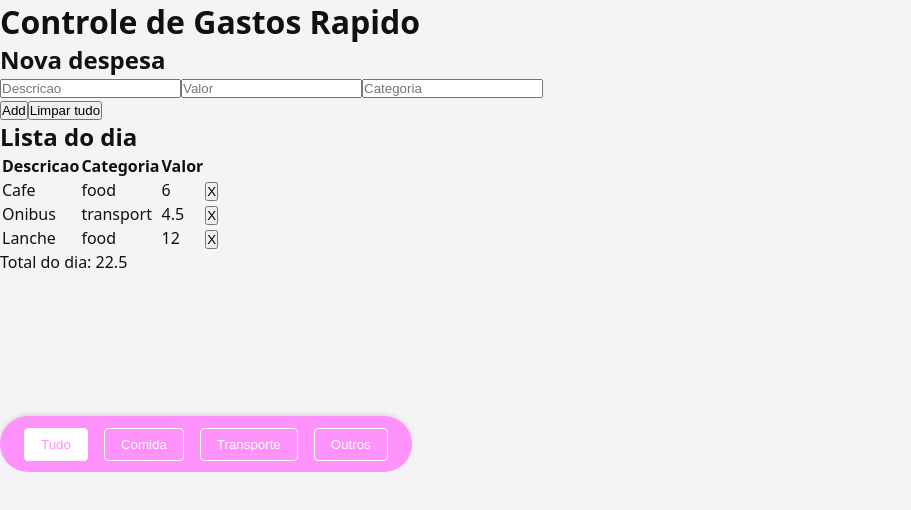
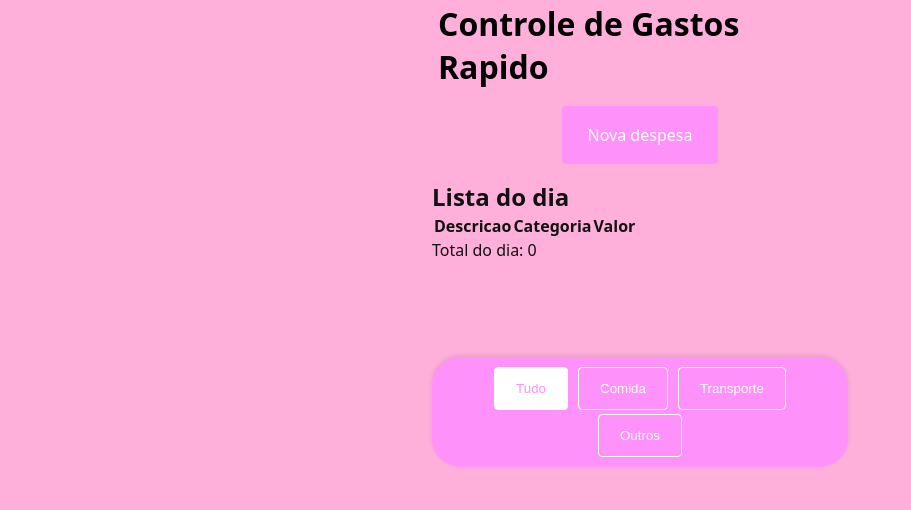
Before and after one commit to GustavoAlvHnr/Projeto-Mobile, a Vue app: page / in a window 1280 px wide. Shown: the top 510 px of the page, without its empty margins (0-911 px from the left). Built offline with nearby package versions, Linux system fonts and the light colour scheme.

Commit message:
Feat 4: Reestruturação do layout, criação da estrutura de rotas, criando appHeader e estilização de botões e placeholders

```diff
--- a/src/App.vue
+++ b/src/App.vue
@@ -1,109 +1,13 @@
+<script setup>
+
+</script>
 
 <template>
-    <div class="app">
-        <div class="header">
-            <h1>Controle de Gastos Rapido</h1>
-
-        </div>
-
-        <div class="layout">
-            <div class="panel">
-                <h2>Nova despesa</h2>
-                <input v-model="title" class="input" placeholder="Descricao" />
-                <input v-model="value" class="input" placeholder="Valor" />
-                <input v-model="category" class="input" placeholder="Categoria" />
-                <div class="row">
-                    <button class="small-btn" @click="addExpense">Add</button>
-                    <button class="small-btn" @click="clearAll">Limpar tudo</button>
-                </div>
-            </div>
-
-            <div class="panel">
-                <h2>Lista do dia</h2>
-                <table class="table">
-                    <thead>
-                        <tr>
-                            <th>Descricao</th>
-                            <th>Categoria</th>
-                            <th>Valor</th>
-                            <th></th>
-                        </tr>
-                    </thead>
-                    <tbody>
-                        <tr v-for="item in filtered" :key="item.id">
-                            <td>{{ item.title }}</td>
-                            <td>{{ item.category }}</td>
-                            <td>{{ item.value }}</td>
-                            <td>
-                                <button class="small-btn" @click="removeExpense(item.id)">X</button>
-                            </td>
-                        </tr>
-                    </tbody>
-                </table>
-
-                <div class="summary">
-                    Total do dia: {{ total }}
-                </div>
-            </div>
-        </div>
-    </div>
-    <AppFooter :filtro-atual="filter" @update-filter="filter = $event" />
+  <div id="app">
+    <router-view />
+  </div>
 </template>
 
-<script setup>
-import AppFooter from './components/layout/appFooter.vue';
-import { computed, ref } from 'vue';
+<style scoped>
 
-
-const expenses = ref([
-    { id: 1, title: 'Cafe', value: 6, category: 'food' },
-    { id: 2, title: 'Onibus', value: 4.5, category: 'transport' },
-    { id: 3, title: 'Lanche', value: 12, category: 'food' },
-]);
-
-const title = ref('');
-const value = ref('');
-const category = ref('');
-const filter = ref('all');
-
-const filtered = computed(() => {
-    if (filter.value === 'all') {
-        return expenses.value;
-    }
-    return expenses.value.filter((item) => item.category === filter.value);
-});
-
-const total = computed(() => {
-    return expenses.value.reduce((sum, item) => sum + Number(item.value || 0), 0);
-});
-
-function addExpense() {
-    if (!title.value.trim() || !value.value.trim()) {
-        alert('Preencha tudo');
-        return;
-    }
-    expenses.value.push({
-        id: Date.now(),
-        title: title.value,
-        value: value.value,
-        category: category.value || 'other',
-    });
-    title.value = '';
-    value.value = '';
-    category.value = '';
-}
-
-function removeExpense(id) {
-    expenses.value = expenses.value.filter((item) => item.id !== id);
-}
-
-function clearAll() {
-    if (!confirm('Tem certeza?')) {
-        return;
-    }
-    expenses.value = [];
-}
-</script>
-<style>
-@import './assets/css/global.css';
 </style>
--- a/src/assets/css/global.css
+++ b/src/assets/css/global.css
@@ -14,13 +14,21 @@ body {
   background: #f4f4f6;
   color: #111;
   -webkit-font-smoothing: antialiased;
+   background-color: rgb(255, 176, 218);
+
+}
+
+#app {
+  max-width: 480px;
+  margin: 0 auto;
+  padding: 0 16px;
 }
 
 
 
-/* Espaçamento para conteúdo abaixo do header fixo */
 .page {
   padding: 72px 16px 16px;
   max-width: 600px;
   margin: 0 auto;
+
 }
--- a/src/components/layout/appFooter.vue
+++ b/src/components/layout/appFooter.vue
@@ -1,5 +1,5 @@
 <script setup>
-defineProps({
+const props = defineProps({
     filtroAtual: {
         type: String,
         default: 'all'
@@ -10,42 +10,39 @@ defineEmits(['update-filter']);
 </script>
 
 <template>
-     <div class="app-footer">
-                <button class="small-btn" :class="{ active: filtroAtual === 'all' }" @click="$emit('update-filter', 'all')">Tudo</button>
-                <button class="small-btn" :class="{ active: filtroAtual === 'food' }" @click="$emit('update-filter', 'food')">Comida</button>
-                <button class="small-btn" :class="{ active: filtroAtual === 'transport' }" @click="$emit('update-filter', 'transport')">Transporte</button>
-                <button class="small-btn" :class="{ active: filtroAtual === 'other' }" @click="$emit('update-filter', 'other')">Outros</button>
+     <div class="app-footer" :style="{ top: props.topOffset }">
+                <button class="small-btn" :class="{ active: props.filtroAtual === 'all' }" @click="$emit('update-filter', 'all')">Tudo</button>
+                <button class="small-btn" :class="{ active: props.filtroAtual === 'food' }" @click="$emit('update-filter', 'food')">Comida</button>
+                <button class="small-btn" :class="{ active: props.filtroAtual === 'transport' }" @click="$emit('update-filter', 'transport')">Transporte</button>
+                <button class="small-btn" :class="{ active: props.filtroAtual === 'other' }" @click="$emit('update-filter', 'other')">Outros</button>
             </div>
 </template>
 <style scoped>
 
 
 .app-footer {
-
-
-  height: 56px;
   background: #ff91fa;
   color: white;
   display: flex;
+  flex-wrap: wrap;
   align-items: center;
   justify-content: center;
-  padding: 0 16px;
+  padding: 8px 36px;
   box-shadow: 0 -2px 4px rgba(0, 0, 0, 0.1);
   border-radius: 28px;
+  margin-top: 12vh;
 
-  margin-top: 12vh;
-  position: fixed;
-  top: 40vh;
 }
 
 .small-btn {
-    margin: 0 8px;
-    padding: 8px 16px;
+    margin: 2px 5px;
+    padding: 13px 21px;
     background: transparent;
     color: white;
     border: 1px solid white;
     border-radius: 4px;
     cursor: pointer;
+    white-space: nowrap;
 }
 
 .small-btn.active {
--- a/src/components/layout/appHeader.vue
+++ b/src/components/layout/appHeader.vue
@@ -0,0 +1,16 @@
+<template>
+     <div class="header">
+            <h1>Controle de Gastos Rapido</h1>
+
+        </div>
+</template>
+
+<style scoped>
+
+h1{
+
+    color: black;
+    padding: 2px 6px;
+    margin: 0;
+}
+</style>
--- a/src/main.js
+++ b/src/main.js
@@ -1,6 +1,7 @@
 import { createApp } from 'vue'
 import App from './App.vue'
 import router from './router'
+
 
 const app = createApp(App)
 
--- a/src/router/index.js
+++ b/src/router/index.js
@@ -4,8 +4,15 @@ const router = createRouter({
   history: createWebHistory(import.meta.env.BASE_URL),
   routes: [
     {
-
+      path: '/',
+      name: 'home',
+      component: () => import('../views/HomeView.vue'),
     },
+    {
+      path: '/Despesa-View',
+      name: 'expense',
+      component: () => import('../views/DespesaView.vue'),
+    }
   ],
 })
 
--- /dev/null
+++ b/src/views/DespesaView.vue
@@ -0,0 +1,111 @@
+<template>
+
+  <AppHeader />
+
+
+  <div class="layout">
+    <div class="panel">
+      <h2>Nova despesa</h2>
+      <input v-model="title" class="input" placeholder="Descricao" />
+      <input v-model="value" class="input" placeholder="Valor" />
+      <input v-model="category" class="input" placeholder="Categoria" />
+      <div class="row">
+        <button class="small-btn" @click="addExpenseHandler">Add</button>
+        <router-link to="/" class="small-btn">Voltar</router-link>
+        <button class="small-btn" @click="clearAll">Limpar tudo</button>
+      </div>
+    </div>
+
+    <div class="panel">
+      <h2>Lista de despesas</h2>
+      <table class="table">
+        <thead>
+          <tr>
+            <th>Descricao</th>
+            <th>Categoria</th>
+            <th>Valor</th>
+            <th></th>
+          </tr>
+        </thead>
+        <tbody>
+          <tr v-for="item in expenses" :key="item.id">
+            <td>{{ item.title }}</td>
+            <td>{{ item.category }}</td>
+            <td>{{ item.value }}</td>
+            <td>
+              <button class="small-btn2" @click="deleteExpense(item.id)">X</button>
+            </td>
+          </tr>
+        </tbody>
+      </table>
+    </div>
+  </div>
+</template>
+
+<script setup>
+import { ref } from 'vue';
+
+import { useExpenses } from '../composables/useExpenses.js';
+import AppHeader from '@/components/layout/appHeader.vue';
+
+const { addExpense, clearAll, deleteExpense, expenses } = useExpenses();
+
+const title = ref('');
+const value = ref('');
+const category = ref('');
+
+function addExpenseHandler() {
+  if (!title.value.trim() || !value.value.trim()) {
+    alert('Preencha tudo');
+    return;
+  }
+
+  addExpense({
+    title: title.value,
+    value: value.value,
+    category: category.value || 'other',
+  });
+
+  title.value = '';
+  value.value = '';
+  category.value = '';
+}
+</script>
+
+<style>
+@import '../assets/css/global.css';
+
+.input {
+    display: block;
+    width: 100%;
+    margin-bottom: 8px;
+    padding: 8px 12px;
+    background: white;
+    color: #ff91fa;
+    border: 1px solid #ff91fa;
+    border-radius: 4px;
+    font-size: 16px;
+    box-sizing: border-box;
+    margin-bottom: 2vh;
+}
+
+.small-btn {
+    margin: 2px 5px;
+    padding: 13px 21px;
+    background: transparent;
+    color: white;
+    border: 1px solid white;
+    border-radius: 4px;
+    cursor: pointer;
+    white-space: nowrap;
+    text-decoration: none;
+    display: inline-block;
+    font-size: 16px;
+    height: 48px;
+    vertical-align: top;
+}
+
+.row{
+    margin-top: 5vh;
+}
+</style>
--- /dev/null
+++ b/src/views/HomeView.vue
@@ -0,0 +1,88 @@
+
+<template>
+    <div class="app">
+<AppHeader />
+
+        <div class="layout">
+            <div class="panel1">
+                <RouterLink to="/Despesa-View" class="BotaoDespesa">Nova despesa</RouterLink>
+
+            </div>
+
+            <div class="panel2">
+                <h2>Lista do dia</h2>
+                <table class="table">
+                    <thead>
+                        <tr>
+                            <th>Descricao</th>
+                            <th>Categoria</th>
+                            <th>Valor</th>
+                            <th></th>
+                        </tr>
+                    </thead>
+                    <tbody>
+                        <tr v-for="item in filtered" :key="item.id">
+                            <td>{{ item.title }}</td>
+                            <td>{{ item.category }}</td>
+                            <td>{{ item.value }}</td>
+                            <td>
+                                <button class="small-btn2" @click="removeExpense(item.id)">X</button>
+                            </td>
+                        </tr>
+                    </tbody>
+                </table>
+
+                <div class="summary">
+                    Total do dia: {{ total }}
+                </div>
+            </div>
+        </div>
+    </div>
+    <AppFooter :filtro-atual="filter" @update-filter="filter = $event" />
+</template>
+
+<script setup>
+import AppFooter from '../components/layout/appFooter.vue';
+import { computed } from 'vue';
+import AppHeader from '../components/layout/appHeader.vue';
+import { useExpenses } from '../composables/useExpenses.js';
+
+
+const { expenses, filter, filtered, totalSpent, deleteExpense } = useExpenses();
+
+const total = totalSpent;
+
+function removeExpense(id) {
+    deleteExpense(id);
+}
+</script>
+<style>
+@import '../assets/css/global.css';
+
+
+.panel1 {
+    text-align: center;
+}
+
+.BotaoDespesa {
+    display: inline-block;
+    margin: 16px 0;
+    padding: 18px 26px;
+    background: #ff91fa;
+    color: white;
+    border: none;
+    border-radius: 4px;
+    cursor: pointer;
+    text-decoration: none;
+}
+.small-btn2 {
+    margin: 2px 5px;
+    padding: 8px 12px;
+    background: red;
+    color: white;
+    border: 1px solid black;
+    border-radius: 4px;
+    cursor: pointer;
+}
+
+</style>
```
